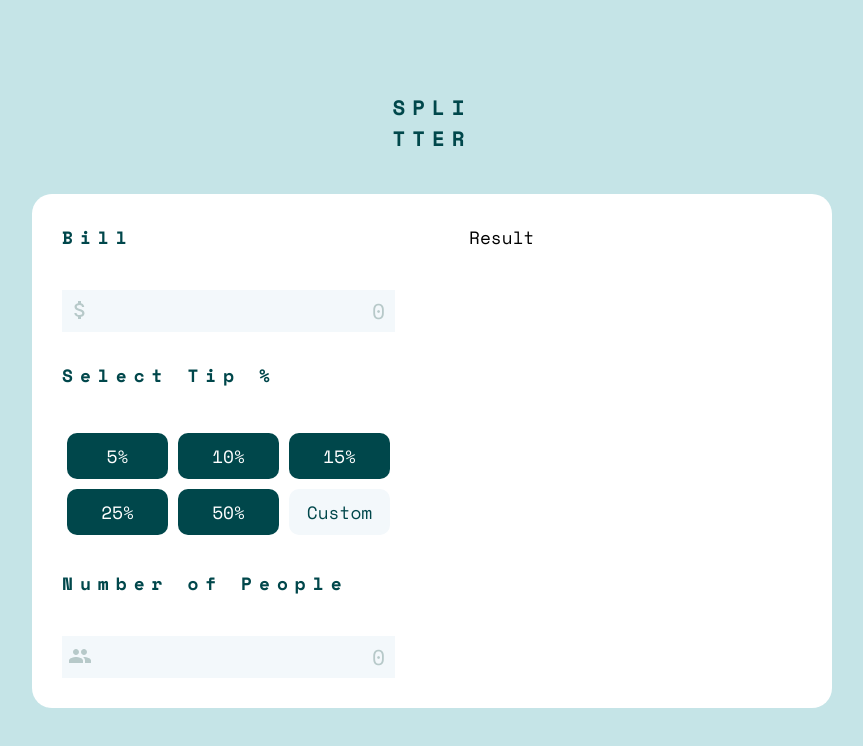
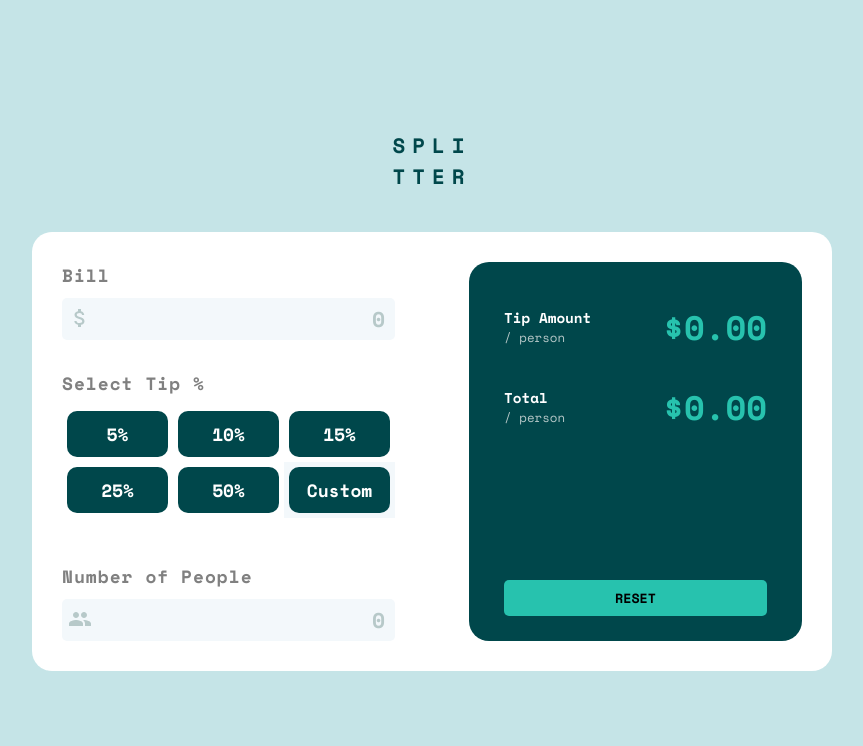
Before and after one commit to ansisarthurdev/Splitter, a React (Create React App) app: page / in a window 1280 px wide. Shown: the top 746 px of the page, without its empty margins (208-1071 px from the left). Built offline with nearby package versions, Linux system fonts and the light colour scheme.

Commit message:
front done

```diff
--- a/src/App.css
+++ b/src/App.css
@@ -19,9 +19,12 @@ code {
 }
 
 :root {
-  --lightgreen: #C5E4E7;
   --green: #00474B;
   --greeninvalid: #0C686D;
+  --aquagreen: #27C2AE;
+  --lightgreen: #C5E4E7;
+  --hovergreen: #9FE8DF;
+
   --lightgray: #F3F8FB;
   --darkgray: #B7C9C9;
 }
--- a/src/App.js
+++ b/src/App.js
@@ -21,6 +21,7 @@ height: 100vh;
 justify-content: center;
 align-items: center;
 background: var(--lightgreen);
+box-shadow: rgba(100, 100, 111, 0.2) 0px 7px 29px 0px;
 
 h3 {
   letter-spacing: 7px;
--- a/src/components/TipCalculator.js
+++ b/src/components/TipCalculator.js
@@ -3,10 +3,10 @@ import styled from 'styled-components';
 import AttachMoneyIcon from '@material-ui/icons/AttachMoney';
 import PeopleIcon from '@material-ui/icons/People';
 
-const Home = () => {
+const TipCalculator = () => {
     return (
         <Wrapper>
-            <h3>Bill</h3>
+            <h3 className='header'>Bill</h3>
 
             <div className='input-container bill'>
                 <AttachMoneyIcon className='icon'/>
@@ -15,12 +15,35 @@ const Home = () => {
 
             <h3 className='header'>Select Tip %</h3>
             <div className='percentage-tip'>
-                <div className='percentage'>5%</div>
-                <div className='percentage'>10%</div>
-                <div className='percentage'>15%</div>
-                <div className='percentage'>25%</div>
-                <div className='percentage'>50%</div>
-                <div className='percentage custom'>Custom</div>
+                <label>
+                    <input type='radio' name='percentage' value='5' />
+                    <span>5%</span>
+                </label>
+
+                <label>
+                    <input type='radio' name='percentage' value='5' />
+                    <span>10%</span>
+                </label>
+
+                <label>
+                    <input type='radio' name='percentage' value='5' />
+                    <span>15%</span>
+                </label>
+
+                <label>
+                    <input type='radio' name='percentage' value='5' />
+                    <span>25%</span>
+                </label>
+
+                <label>
+                    <input type='radio' name='percentage' value='5' />
+                    <span>50%</span>
+                </label>
+
+                <label className='custom'>
+                    <input type='radio' name='percentage' value='' />
+                    <span>Custom</span>
+                </label>
             </div>
 
             <h3 className='header'>Number of People</h3>
@@ -32,16 +55,17 @@ const Home = () => {
     )
 }
 
-export default Home
+export default TipCalculator
 
 const Wrapper = styled.div`
 width: 45%;
 
-h3 {
+.header {
     font-size: 1em;
     letter-spacing: 1px;
+    padding: 0;
+    color: gray;
     margin: 0 0 10px 0;
-    padding: 0;
 }
 
 .input-container {
@@ -56,8 +80,10 @@ h3 {
     font-size: 1.2em;
     font-family: 'Space Mono', monospace;
     color: var(--darkgray);
+    font-weight: 700;
     outline-color: var(--green);
     text-align: right;
+    border-radius: 5px;
 
     ::-webkit-outer-spin-button, ::-webkit-inner-spin-button {
         -webkit-appearance: none;
@@ -75,42 +101,56 @@ h3 {
         left: 6px;
         color: var(--darkgray);
     }
-
 }
 
-.header {
-    margin-top: 30px;
+.bill {
+    margin-bottom: 30px;
 }
 
 .percentage-tip {
     display: flex;
     flex-wrap: wrap;
+    margin: 10px 0 45px;
 
-    .percentage {
+    label {
+        width: 30%;
+        display: flex;
+        flex-grow: 1;
+        flex-wrap: wrap;
+        min-width: 100px;
+
+        input {
+            display: none;
+        }
+
+        span {
+            width: 100%;
             background: var(--green);
             color: white;
             padding: 10px;
-        width: 30%;
             margin: 5px 5px;
             text-align: center;
             border-radius: 10px;
             flex-grow: 1;
-        transition: .3s linear;
+            transition: .2s linear;
+            font-weight: 700;
 
             :hover {
+                background: var(--hovergreen);
+                color: var(--green);
                 cursor: pointer;
-            background: var(--darkgray);
+            }
+        }
+    }
 
-        }
+    input[type="radio"]:checked + span{
+        background: var(--aquagreen);
     }
 
     .custom {
         background: var(--lightgray);
         color: var(--green);
-
     }
-
-
 }
 
 
--- a/src/components/TipResult.js
+++ b/src/components/TipResult.js
@@ -2,16 +2,99 @@ import React from 'react'
 import styled from 'styled-components';
 
 
-const Home = () => {
+const TipResult = () => {
     return (
         <Wrapper>
-            Result
+            <Top>
+                <div className='result'>
+                    <div className='description'>
+                        <h2>Tip Amount</h2>
+                        <p>/ person</p>
+                    </div>
+
+                    <div className='summ amount'>$0.00</div>
+                </div>
+
+                <div className='result'>
+                    <div className='description'>
+                        <h2>Total</h2>
+                        <p>/ person</p>
+                    </div>
+
+                    <div className='summ total'>$0.00</div>
+                </div>
+            </Top>
+
+            <Bottom>
+                <button>RESET</button>
+            </Bottom>
         </Wrapper>
     )
 }
 
-export default Home
+export default TipResult
 
 const Wrapper = styled.div`
 width: 45%;
+background: var(--green);
+border-radius: 20px;
+padding: 40px 35px 25px;
+display: flex;
+flex-direction: column;
+justify-content: space-between;
 `
+
+const Top = styled.div`
+.result {
+    display: flex;
+    justify-content: space-between;
+    align-items: center;
+
+    .description {
+
+        h2 {
+            font-size: .8em;
+            color: white;
+        }
+
+        p {
+            font-size: .7em;
+            color: var(--darkgray);
+        }
+    }
+
+    .summ {
+        color: var(--aquagreen);
+        font-weight: 700;
+        font-size: 1.9em;
+    }
+
+    :nth-child(1) {
+        margin-bottom: 30px;
+    }
+}
+`
+
+const Bottom = styled.div`
+button {
+    width: 100%;
+    outline: none;
+    border: none;
+    padding: 8px;
+    cursor: pointer;
+    border-radius: 5px;
+    font-weight: 700;
+    font-family: 'Space Mono', monospace;
+    background: var(--aquagreen);
+    transition: .2s linear;
+
+    :hover {
+        background: var(--hovergreen);
+    }
+
+    :disabled {
+        background: var(--greeninvalid);
+        cursor: default;
+    }
+}
+`
```
Lines whose indentation alone changed are shown as unchanged.
